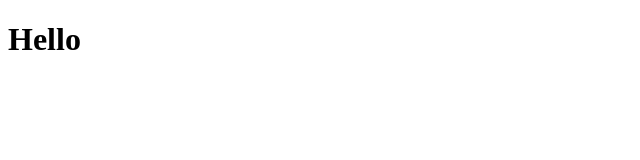
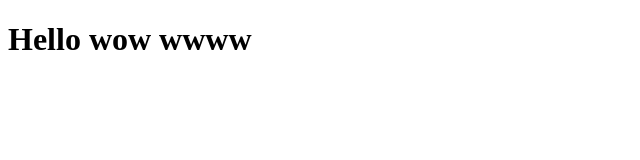
Before and after one commit to freecree/TestGit, a plain HTML site: page index.html in a window 1280 px wide. Shown: the whole page, without its empty margins (0-640 px from the left). Drawn offline with Linux system fonts and the light colour scheme.

Commit message:
Update with www

```diff
--- a/index.html
+++ b/index.html
@@ -8,6 +8,6 @@
     <title>Document</title>
 </head>
 <body>
-    <h1>Hello</h1>
+    <h1>Hello wow wwww</h1>
 </body>
 </html>
```
